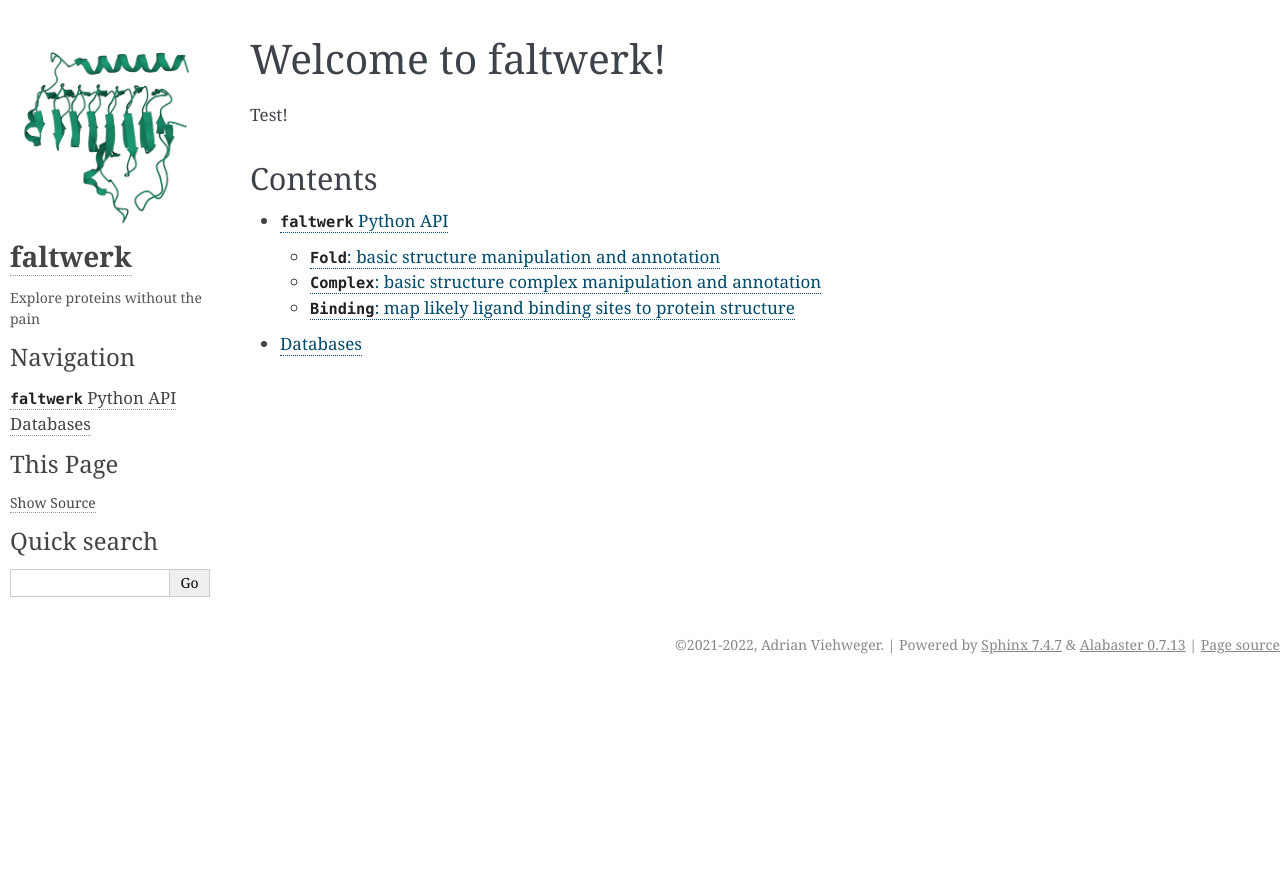
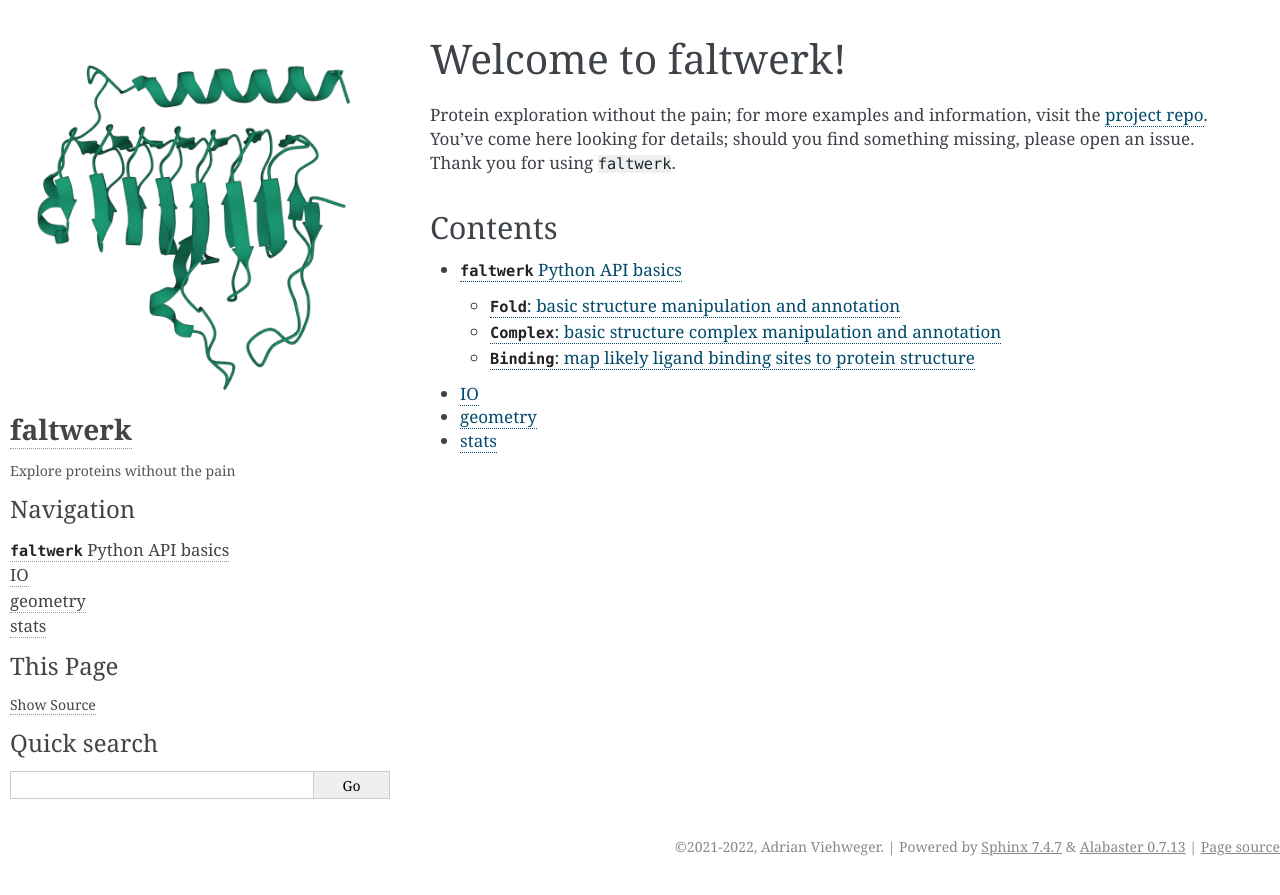
Before and after one commit to phiweger/faltwerk, a Sphinx documentation site: the page built from docs/index.md, in a window 1280 px wide. Shown: the top 895 px of the page. Built offline with Sphinx 7.4.7, drawn with Linux system fonts in a browser that asks for light colours.

Commit message:
updated docs

````diff
--- /dev/null
+++ b/docs/_static/my_theme.css
@@ -0,0 +1,3 @@
+.wy-nav-content {
+    max-width: 2000px !important;
+}
--- a/docs/conf.py
+++ b/docs/conf.py
@@ -18,6 +18,12 @@ import os
 
 import faltwerk
 print('faltwerk at:', faltwerk)
+
+
+# def setup(app):
+#     # https://stackoverflow.com/questions/23211695/modifying-content-width-of-the-sphinx-theme-read-the-docs
+#     app.add_css_file('my_theme.css')
+
 
 # If extensions (or modules to document with autodoc) are in another directory,
 # add these directories to sys.path here. If the directory is relative to the
@@ -129,6 +135,8 @@ html_theme_options = {
     'logo_name': True,
     'description': 'Explore proteins without the pain',
     'page_width': 'auto',
+    'sidebar_width': '400px',
+    # 'fixed_sidebar': True,
 }
 
 # Add any paths that contain custom themes here, relative to this directory.
@@ -153,7 +161,11 @@ html_theme_options = {
 # Add any paths that contain custom static files (such as style sheets) here,
 # relative to this directory. They are copied after the builtin static files,
 # so a file named "default.css" will overwrite the builtin "default.css".
+
 html_static_path = ['_static']
+# html_css_files = ['_static/my_theme.css']
+# https://stackoverflow.com/questions/23211695/modifying-content-width-of-the-sphinx-theme-read-the-docs
+# https://alabaster.readthedocs.io/en/latest/customization.html
 
 # Add any extra paths that contain custom files (such as robots.txt or
 # .htaccess) here, relative to this directory. These files are copied
--- a/docs/databases.md
+++ /dev/null
@@ -1,4 +0,0 @@
-# Databases
-
-```{contents}
-```
--- a/docs/index.md
+++ b/docs/index.md
@@ -1,6 +1,6 @@
 # Welcome to faltwerk!
 
-Test!
+Protein exploration without the pain; for more examples and information, visit the [project repo](https://github.com/phiweger/faltwerk). You've come here looking for details; should you find something missing, please open an issue. Thank you for using `faltwerk`.
 
 ## Contents
 
@@ -10,5 +10,7 @@ maxdepth: 2
 ---
 
 api
-databases
+io
+geometry
+stats
 ```
````
Also changed, not shown: README.md (+18 -2 lines), deploy.md (+2 -0 lines), docs/api-example.md (deleted, +0 -11 lines), docs/api.md (+2 -2 lines), docs/geometry.md (added, +10 -0 lines), docs/io.md (added, +10 -0 lines), docs/stats.md (added, +10 -0 lines), img/zinc.png (added), 3 other files.
